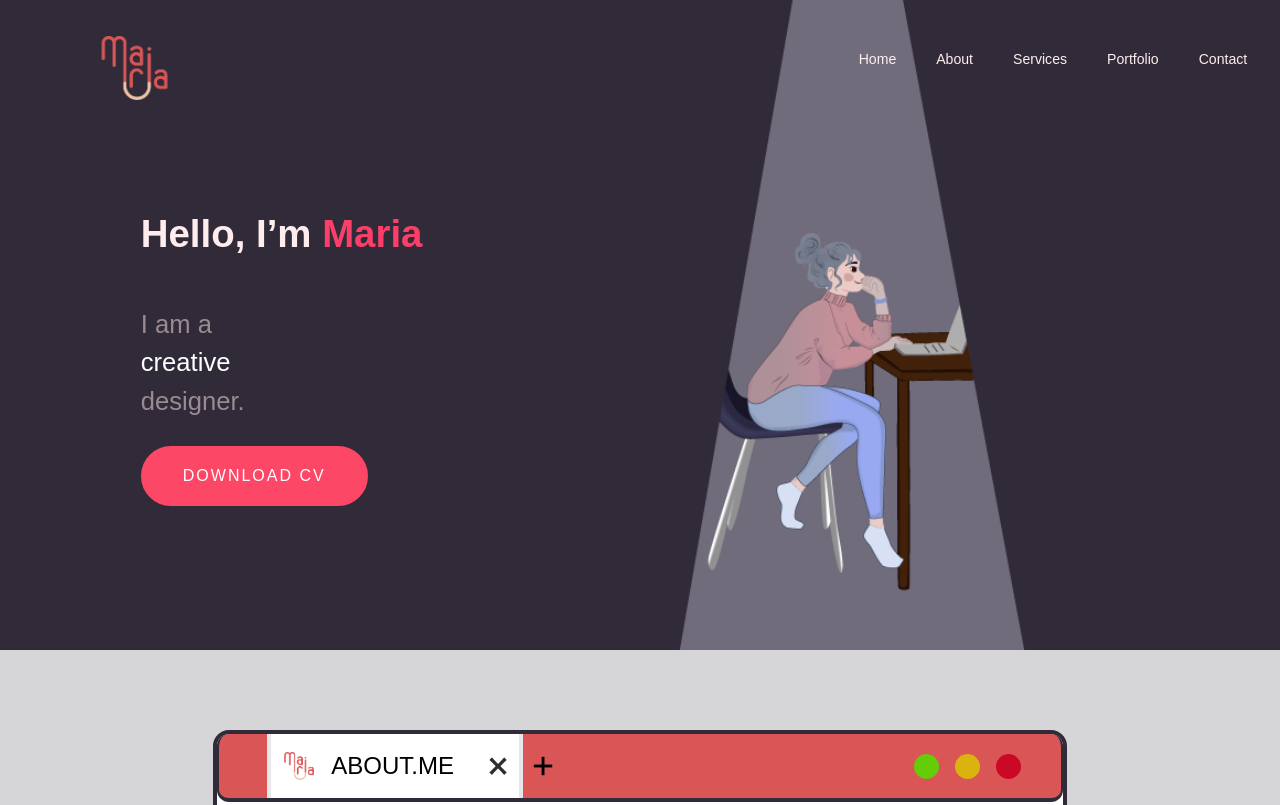
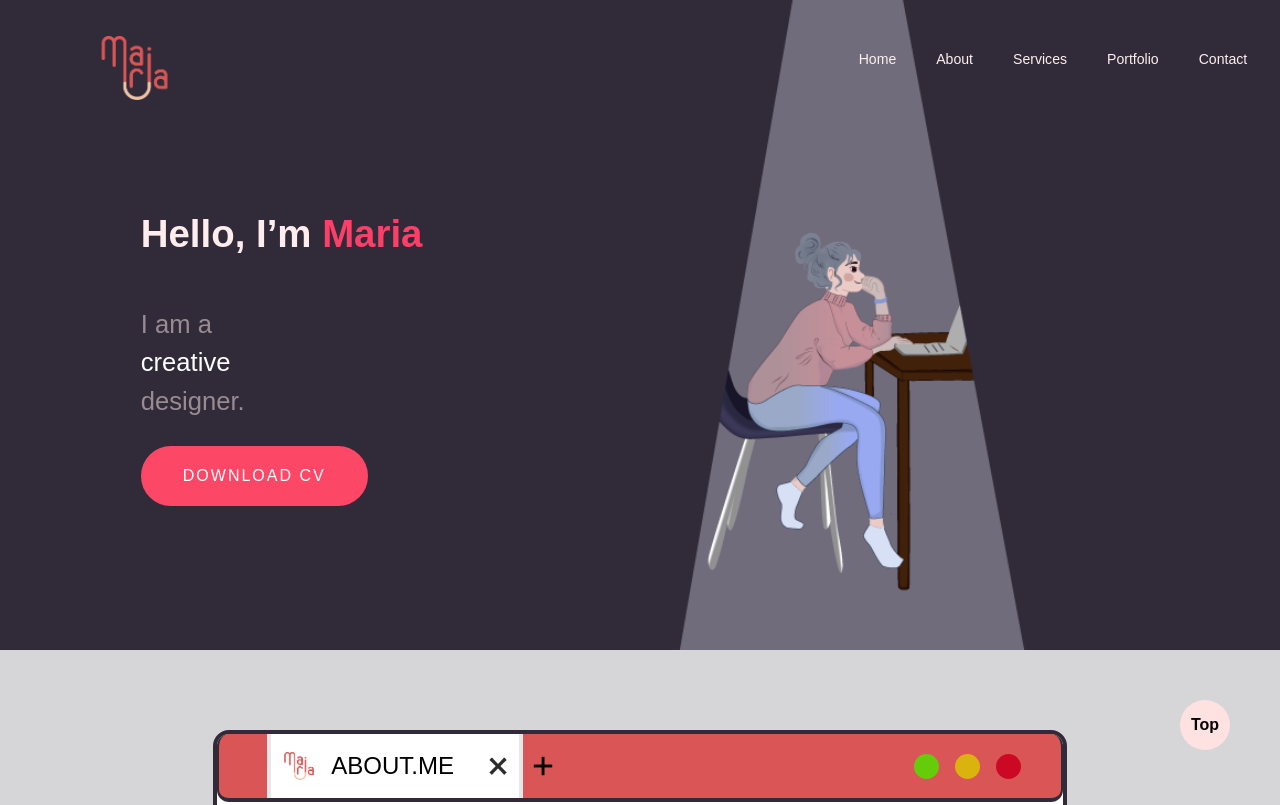
Before and after one commit to MariaDaya/portfolio, a plain HTML site: page index.html in a window 1280 px wide. Shown: the top 805 px of the page. Drawn offline with nearby package versions, Linux system fonts and the light colour scheme.

Commit message:
need to fix top

```diff
--- a/index.html
+++ b/index.html
@@ -9,7 +9,8 @@
         <link href="https://unpkg.com/tailwindcss@^1.0/dist/tailwind.min.css" rel="stylesheet">
 </head>
 
-<body>
+<body id="index">
+
 	<section class="hero h-96 ">
 
 	 <nav>
@@ -42,6 +43,8 @@
 
 
 	</section>
+
+	<a href="#index"><button class="top rounded-full mr-10 mb-10 bg-red-100 hover:bg-white">Top</button></a>
 
 <div id="target" style="background:#d6d5d7; " class="h-screen bg-auto  pt-20">
 	<section style=" background-color: #d6d5d7;background-image: url(images/shadowbg.png); " class="aboutsection h-full bg-cover bg-right ">
--- a/style.css
+++ b/style.css
@@ -227,3 +227,18 @@ nav ul li a:hover:after{
   .hello{color: #da5656;}
 
   span{color: #da5656;}
+
+ .top{position: fixed;
+	bottom: 10px;
+	right: 10px;
+	max-width: 50px;
+	max-height: 50px;
+	width: 100%;
+	height: 100%;
+	padding: 2px;
+	justify-content: center;
+
+	font-size: 1rem;
+	font-weight: 800;
+	text-decoration: none;
+	cursor: pointer;}
```
